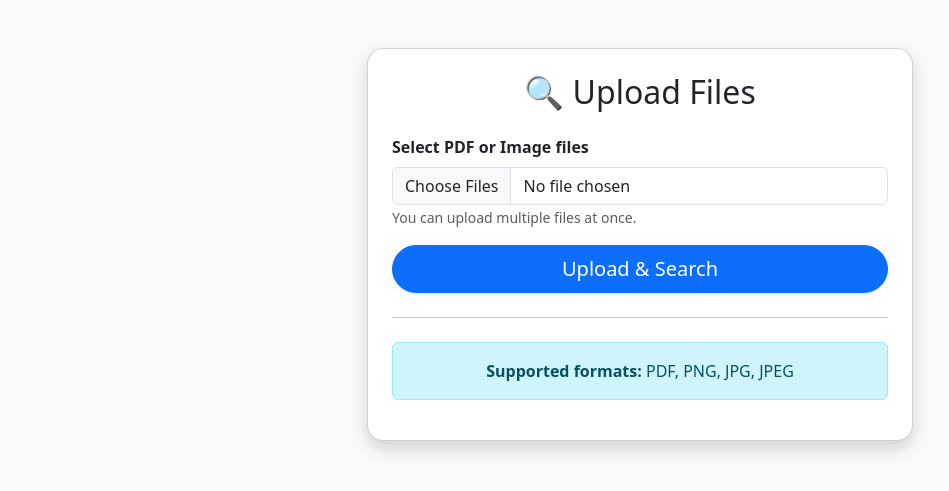
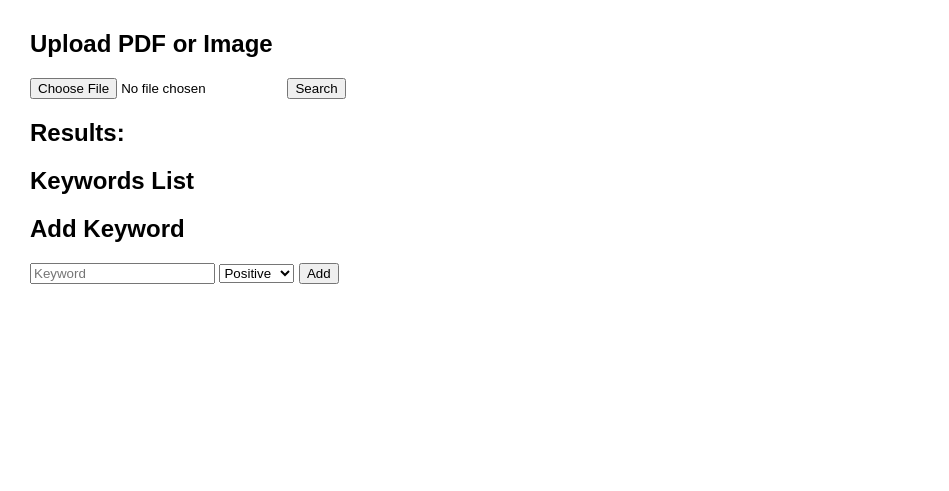
Before and after one commit to Aaronicc/pdf-keyword-search, a Flask app: page / in a window 1280 px wide. Shown: the top 491 px of the page, without its empty margins (0-949 px from the left). Run offline with Flask 3, Linux system fonts and the light colour scheme; some libraries are stand-ins or nearby versions.

Commit message:
Update index.html

```diff
--- a/templates/index.html
+++ b/templates/index.html
@@ -1,41 +1,47 @@
 <!DOCTYPE html>
 <html lang="en">
 <head>
-  <meta charset="UTF-8">
-  <title>Keyword Search in PDFs & Images</title>
-  <link href="https://cdn.jsdelivr.net/npm/bootstrap@5.3.3/dist/css/bootstrap.min.css" rel="stylesheet">
+<meta charset="UTF-8">
+<title>PDF & Image Keyword Search</title>
+<style>
+    body { font-family: Arial; margin: 30px; }
+    .positive { color: green; font-weight: bold; }
+    .negative { color: red; font-weight: bold; }
+</style>
 </head>
-<body class="bg-light">
-  <div class="container py-5">
-    <div class="row justify-content-center">
-      <div class="col-lg-6">
-        <div class="card shadow rounded-4">
-          <div class="card-body p-4">
-            <h2 class="text-center mb-4">🔍 Upload Files</h2>
+<body>
+<h2>Upload PDF or Image</h2>
+<form method="POST" enctype="multipart/form-data">
+    <input type="file" name="file" required>
+    <button type="submit">Search</button>
+</form>
 
-            <form method="POST" enctype="multipart/form-data">
-              <div class="mb-3">
-                <label for="formFile" class="form-label fw-bold">Select PDF or Image files</label>
-                <input class="form-control" type="file" id="formFile" name="files" multiple required accept=".pdf,.png,.jpg,.jpeg">
-                <small class="text-muted">You can upload multiple files at once.</small>
-              </div>
-              <div class="d-grid">
-                <button type="submit" class="btn btn-primary btn-lg rounded-pill shadow-sm">Upload & Search</button>
-              </div>
+<h2>Results:</h2>
+<ul>
+    {% for res in results %}
+        <li class="{{ 'positive' if res.positive else 'negative' }}">{{ res.word }}</li>
+    {% endfor %}
+</ul>
+
+<h2>Keywords List</h2>
+<ul>
+    {% for kw in keywords %}
+        <li>{{ kw.word }} ({{ 'Positive' if kw.positive else 'Negative' }})
+            <form action="{{ url_for('delete_keyword', id=kw.id) }}" method="POST" style="display:inline;">
+                <button type="submit">Delete</button>
             </form>
+        </li>
+    {% endfor %}
+</ul>
 
-            <hr class="my-4">
-
-            <div class="alert alert-info text-center">
-              <strong>Supported formats:</strong> PDF, PNG, JPG, JPEG
-            </div>
-
-          </div>
-        </div>
-      </div>
-    </div>
-  </div>
-
-  <script src="https://cdn.jsdelivr.net/npm/bootstrap@5.3.3/dist/js/bootstrap.bundle.min.js"></script>
+<h2>Add Keyword</h2>
+<form action="{{ url_for('add_keyword') }}" method="POST">
+    <input type="text" name="word" required placeholder="Keyword">
+    <select name="positive">
+        <option value="true">Positive</option>
+        <option value="false">Negative</option>
+    </select>
+    <button type="submit">Add</button>
+</form>
 </body>
 </html>
```
